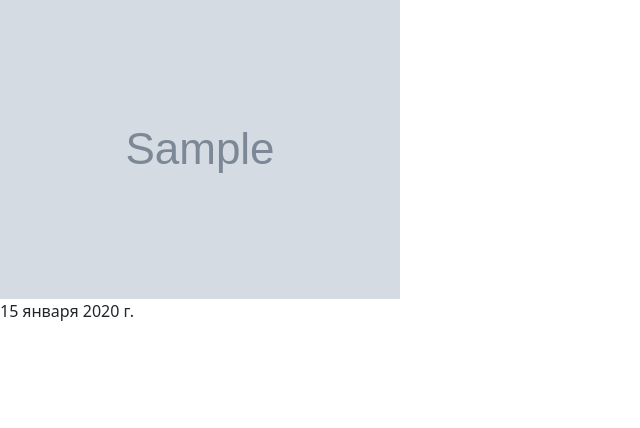
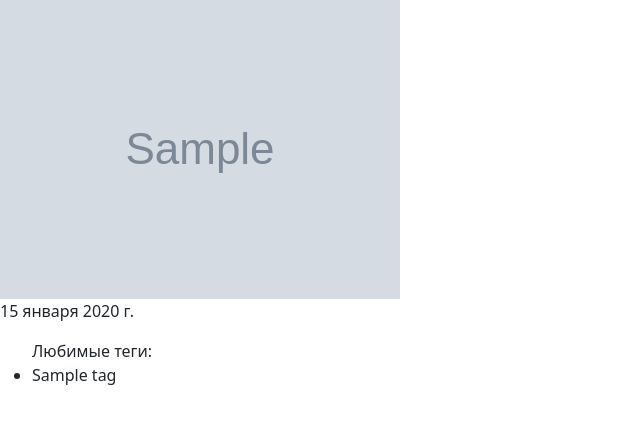
Before and after one commit to efsnail007/LMS_proj_news, a Django app: a page that uses src/news/templates/user_page/user_page.html in a window 1280 px wide. Shown: the part 177-605 px from the top of the page, without its empty margins (0-640 px from the left). Run offline with Django 5.2, Linux system fonts and the light colour scheme; a user stored in the database is signed in; tables that the repository leaves empty hold one stand-in row (values such as "Sample post"); grey boxes marked "Sample" are stand-in pictures; some libraries are stand-ins or nearby versions.

Commit message:
added tags view

```diff
--- a/src/news/templates/user_page/user_page.html
+++ b/src/news/templates/user_page/user_page.html
@@ -17,4 +17,9 @@
     {% if record.date_of_birth %}
         <p>{{ record.date_of_birth }}</p>
     {% endif %}
+    <ul>Любимые теги:
+    {% for tag in record.tags.all %}
+        <li>{{ tag.name }}</li>
+    {% endfor %}
+    </ul>
 {% endblock %}
--- a/src/news/user_page/forms.py
+++ b/src/news/user_page/forms.py
@@ -5,7 +5,7 @@ from item.models import Tags
 class UserPageEditForm(forms.ModelForm):
     class Meta:
         model = Profile
-        fields = ['date_of_birth', 'photo']
+        fields = ['date_of_birth', 'photo', 'tags']
         labels = {'date_of_birth': 'Дата рождения', 'photo': 'Изображение'}
         widgets = {'date_of_birth': forms.DateInput(format='%d.%m.%Y', )}
 
```
